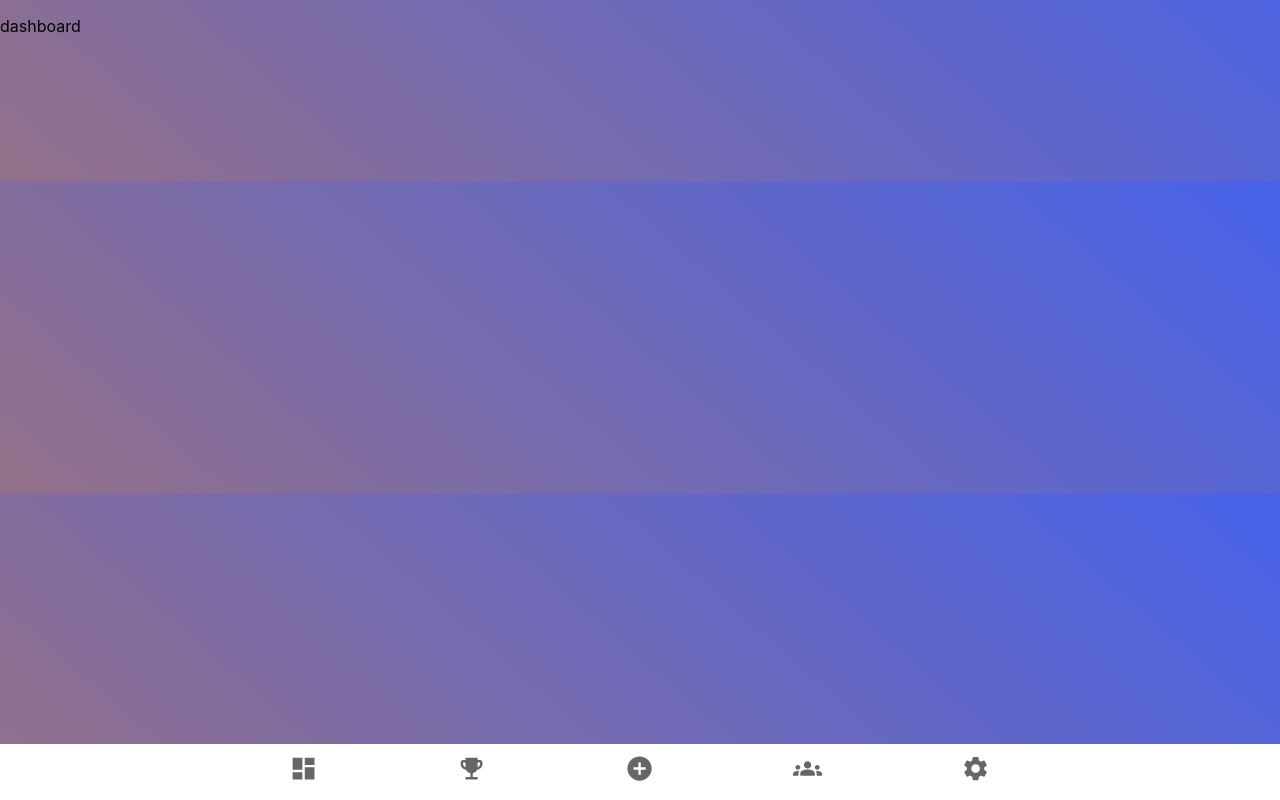
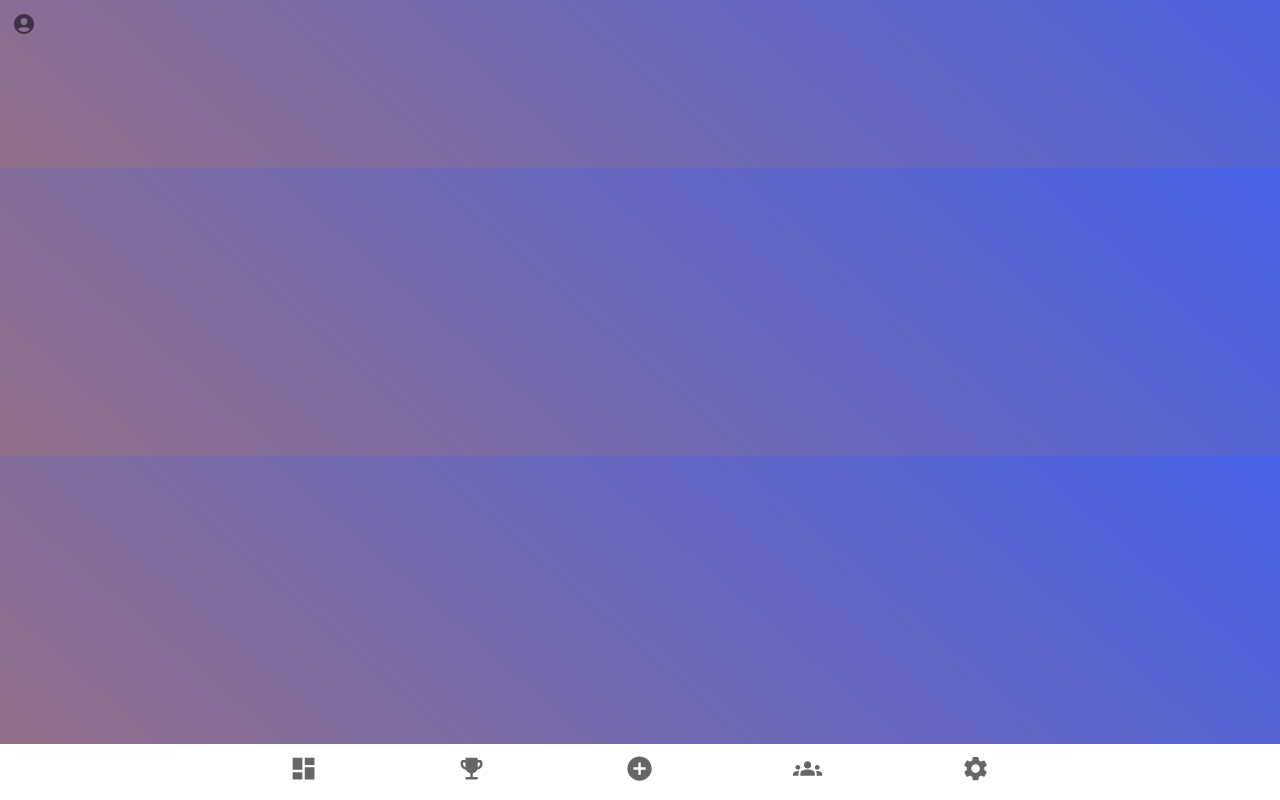
Before and after one commit to disgustatorium/softwareengineering, a React (Create React App) app in the folder react-app/: page /dashboard in a window 1280 px wide. Built offline with nearby package versions, Linux system fonts and the light colour scheme.

Commit message:
Add user settings page and routes, added user profile button to dashboard

```diff
--- /dev/null
+++ b/react-app/src/components/ProfileCircleButton.js
@@ -0,0 +1,11 @@
+import { ThemeProvider } from '@emotion/react';
+import AccountCircleIcon from '@mui/icons-material/AccountCircle';
+import { Button } from '@mui/material';
+import { Link } from 'react-router-dom';
+import IconButton from '@mui/material/IconButton';
+
+export default function ProfileCircleButton() {
+    return (
+        <IconButton size="large" component={Link} to="userSettings" aria-label="userProfile"> <AccountCircleIcon /> </IconButton>
+    )
+}
--- a/react-app/src/index.js
+++ b/react-app/src/index.js
@@ -22,6 +22,7 @@ import AddGoal from './routes/addGoal';
 import AddGroup from './routes/addGroup';
 import Login from './routes/login';
 import SignUp from './routes/signUp';
+import UserSettings from './routes/userSettings';
 
 const router = createBrowserRouter([
   {
@@ -68,6 +69,10 @@ const router = createBrowserRouter([
       {
         path: "/signUp",
         element: <SignUp />
+      },
+      {
+        path: "/dashboard/userSettings",
+        element: <UserSettings />
       }
     ],
   },
--- a/react-app/src/routes/dashboard.jsx
+++ b/react-app/src/routes/dashboard.jsx
@@ -1,7 +1,22 @@
+import { useState } from 'react';
+import Container from '@mui/material/Container';
+import Typography from '@mui/material/Typography';
+import TextField from '@mui/material/TextField';
+import Autocomplete from '@mui/material/Autocomplete';
+import Grid from '@mui/material/Unstable_Grid2';
+import AddCircleIcon from '@mui/icons-material/AddCircle';
+import { Button } from '@mui/material';
+import { Link } from 'react-router-dom';
+import dayjs from 'dayjs';
+import { DatePicker } from '@mui/x-date-pickers';
+import { styled } from '@mui/material/styles';
+import Paper from '@mui/material/Paper';
+import ProfileCircleButton from "../components/ProfileCircleButton";
+
 export default function Dashboard() {
     return (
       <>
-        <p>dashboard</p>
+        <ProfileCircleButton></ProfileCircleButton>
       </>
     );
   }
--- /dev/null
+++ b/react-app/src/routes/userSettings.jsx
@@ -0,0 +1,7 @@
+export default function UserSettings() {
+    return (
+      <>
+        <p>user settings</p>
+      </>
+    );
+  }
```
